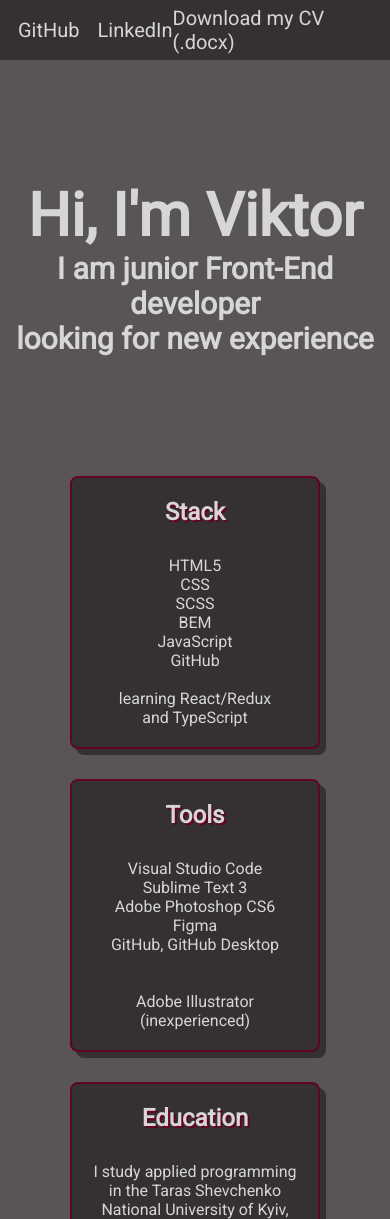
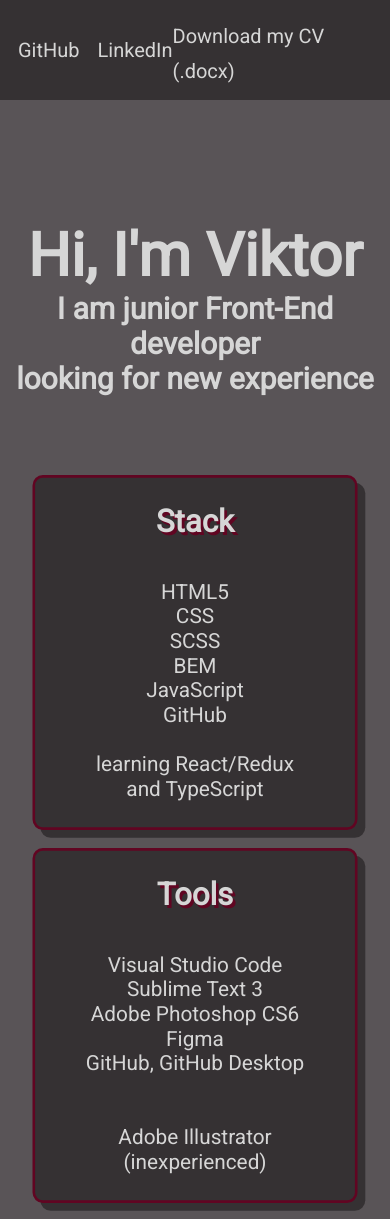
Before and after one commit to ov3rst33r/portfolio, a plain HTML site: page index.html in a window 390 px wide. Shown: the top 1219 px of the page. Drawn offline with Linux system fonts and the light colour scheme.

Commit message:
v2.3
tweaked mobile design (blocks size, font-size)

```diff
--- a/index.html
+++ b/index.html
@@ -2,6 +2,10 @@
 <html lang="en">
 	<head>
 	  <meta charset="utf-8">
+	  <meta
+	    name="viewport"
+		content="width=device-width, initial-scale=1"
+	  >
 	  <title>Viktor Seletskyi | Junior Front-End developer</title>
 	  <link rel="stylesheet" href="styles.css">
 	  <link rel="icon" href="assets/amogus.ico">
--- a/styles.css
+++ b/styles.css
@@ -104,13 +104,26 @@ body {
 @media screen and (max-width: 1024px) {
   .knowledgeBlock {
     grid-template-columns: repeat(2, 1fr);
-    row-gap: 30px;
+    gap: 50px;
+  }
+
+  .knowledgeStack, .knowledgeTools, .knowledgeEducation, .knowledgeMe {
+    scale: 1.1;
   }
 }
 
 @media screen and (max-width: 600px) {
+  .header {
+    height: 100px;
+    font-size: 30px;
+  }
+
   .knowledgeBlock {
     grid-template-columns: repeat(1, 1fr);
-    row-gap: 30px;
+    row-gap: 100px;
+  }
+
+  .knowledgeStack, .knowledgeTools, .knowledgeEducation, .knowledgeMe {
+    scale: 1.3;
   }
 }
```
